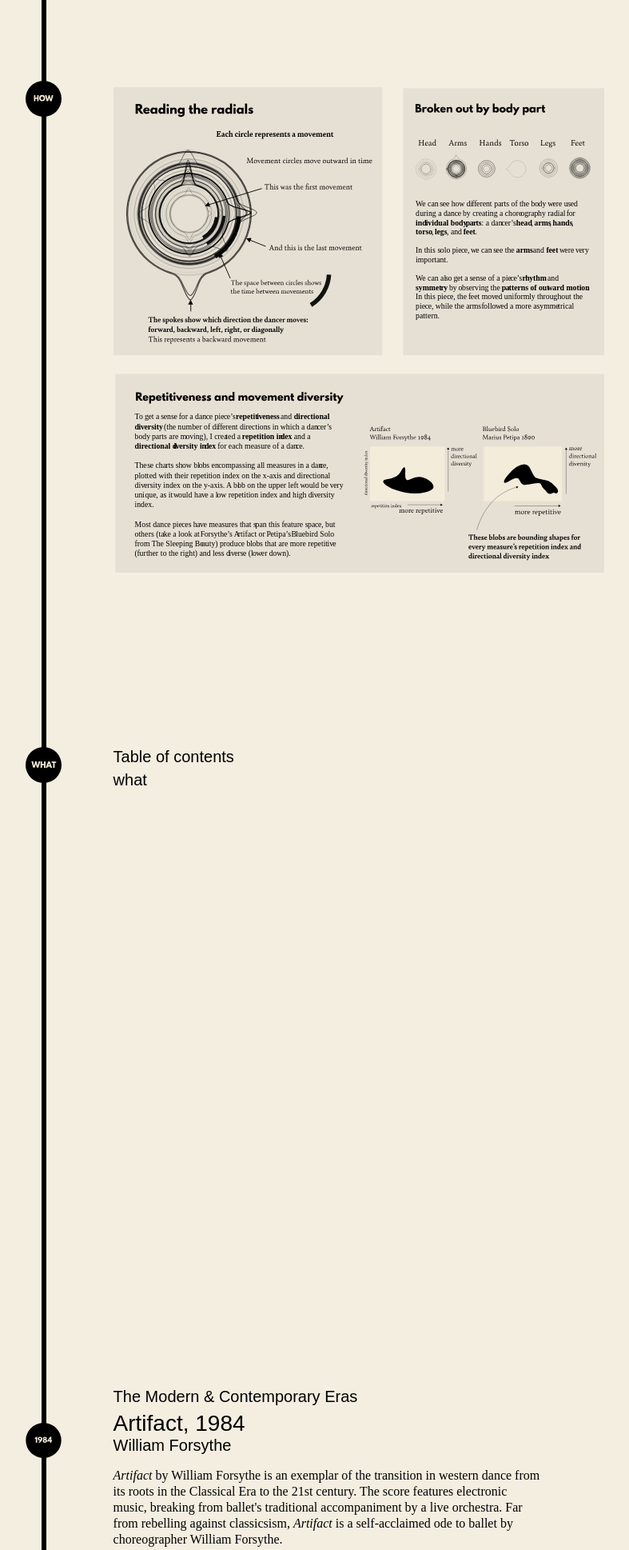
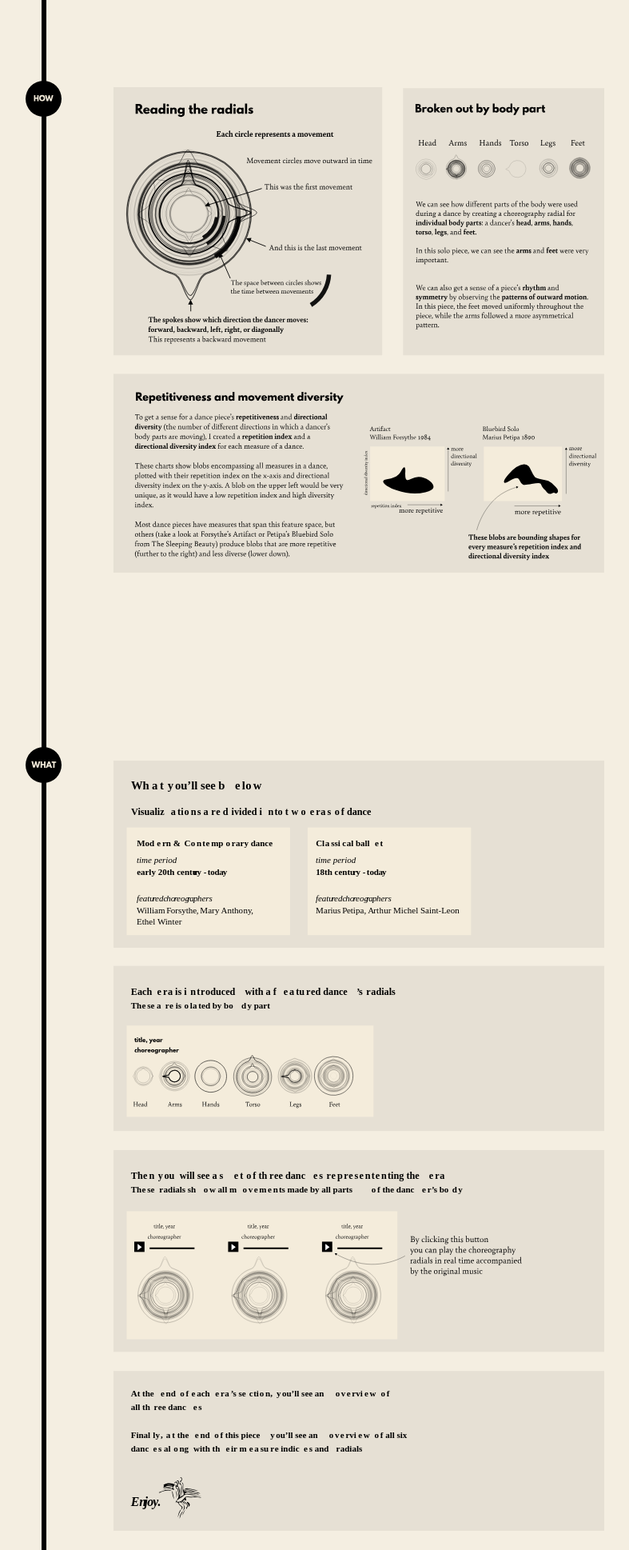
Before and after one commit to laurasher/taxonomy-of-dance, a Flask app: page / in a window 1280 px wide. Shown: the part 1425-3363 px from the top of the page at 80% size, without its empty margins (12-799 px from the left). Run offline with Flask 2, Linux system fonts and the light colour scheme; some libraries are stand-ins or nearby versions; some web fonts are replaced.

Commit message:
Building table of contents.

```diff
--- a/templates/home.html
+++ b/templates/home.html
@@ -116,7 +116,7 @@
 			margin-top: 70vh;
 		}
 		#year_1944 {
-			margin-top: 100vh;
+			margin-top: 143vh;
 		}
 		#year_1956 {
 			margin-top: 20vh;
@@ -150,7 +150,10 @@
 		}
 		#choreo-radial-explainer {
 			width: 60%;
-			/* margin-top: var(--general-margin); */
+			margin-top: 2vh;
+		}
+		#table-of-contents {
+			width: 60%;
 			margin-top: 2vh;
 		}
 		#choreo-radial-explainer-body {
@@ -180,7 +183,7 @@
 			grid-area: 1 / 1 / 2 / 2;
 			/* opacity: 0.9; */
 			/* height: 780vh; */
-			height: 1200vh;
+			height: 1240vh;
 			width: 20px;
 			border-left: var(--black-line-width) solid black;
 			margin-top: -18vw;
@@ -340,6 +343,9 @@
 			border-style: solid;
 			border-width: 1px;
 		}
+		#modern-era-feature-spread {
+			margin-top: 60vh !important;
+		}
 		#taxonomy-timeline{
 			margin-top: var(--general-margin);
 		}
@@ -354,10 +360,10 @@
 			margin-top: 10vw;
 		}
 		#pre-overview {
-			height: 50vh;
+			height: 60vh;
 		}
 		#outro-p{
-			margin-top: 10vh;
+			margin-top: 20vh;
 			width: 40vw;
 		}
 		#colophon-img {
@@ -410,7 +416,7 @@
 			}
 			#modern-era-vis-spread {
 				min-height: 200vh;
-				margin-top: 40vh !important;
+				margin-top: 100vh !important;
 			}
 			#title {
 				margin-top: -25% !important;
@@ -601,29 +607,14 @@
 			</div>
 			<div class='two-column-spread'>
 				<img id='choreo-radial-explainer' src="{{ url_for('static', filename='assets/how-explainer.svg') }}" alt="choreo-radial explainer graphic">
-				<!-- <div class='left-column'>
-					<p id='intro-text' class='para'>
-						Using a method of dance notation called <b>Labanotation</b>, it is possible to translate dance choreography into
-						machine-parseable data by labeling x,y bounding boxes around each movement in a dance score.
-						<br><br>The visualization paradigm below was developed to show <b>when</b>, in which <b>direction</b>, and
-						<b>how long</b> a body part moves during a dance.
-					</p>
-					<img id='choreo-radial-explainer' src="{{ url_for('static', filename='assets/explainer-choreo-radial-black.svg') }}" alt="choreo-radial explainer graphic">
-				</div>
-				<div class='right-column'>
-					<img id='choreo-radial-explainer-body' src="{{ url_for('static', filename='assets/explainer-choreo-radial-body.svg') }}" alt="choreo-radial-body explainer graphic">
-				</div> -->
 			</div>
 		</div>
 	</div>
-	<div id='table-of-contents' class='blade desktop'>
-			<div class='feature-spread-container'>
-				<div>
-					<p class='era-title'>Table of contents</p>
-					<p class='era-title' style='margin-top: 0;'>what</p>
-				</div>
-			</div>
+	<div id='contents' class='blade'>
+		<div class='two-column-spread'>
+			<img id='table-of-contents' src="{{ url_for('static', filename='assets/table-of-contents.svg') }}" alt="choreo-radial explainer graphic">
 		</div>
+	</div>
 	<div id='modern-era-feature-spread' class='blade desktop'>
 		<div class='feature-spread-container'>
 			<div>
```
Also changed, not shown: static/assets/how-explainer.svg, static/assets/table-of-contents.svg (added).
